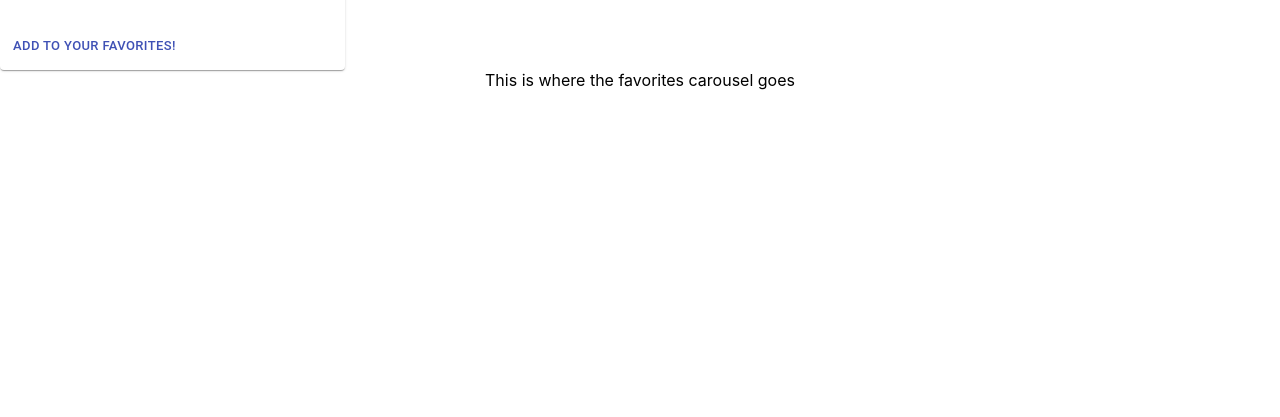
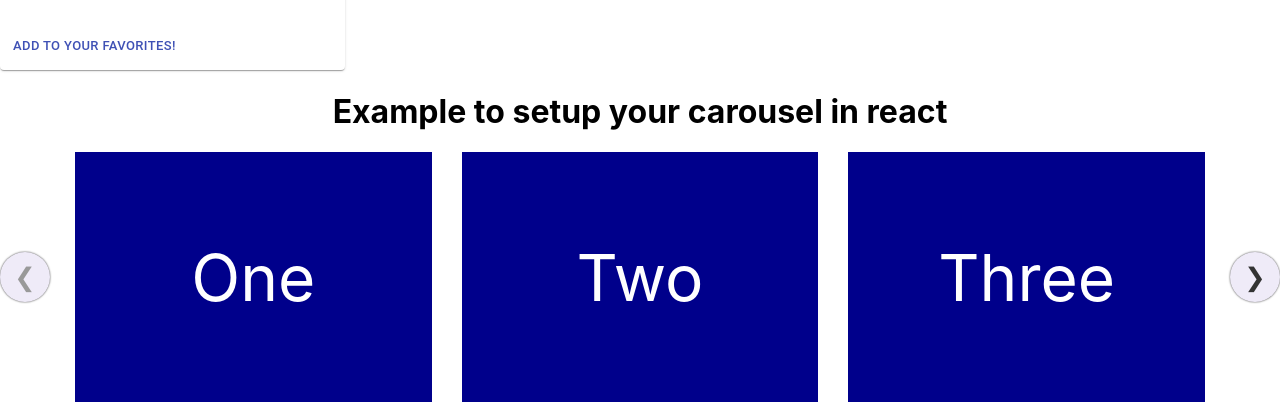
Before and after one commit to dtgoo/MovieSnob, a React (Create React App) app in the folder moviesnob/: page / in a window 1280 px wide. Shown: the part 499-916 px from the top of the page. Before the commit the page ends 800 px from the top, so only its background shows below. Built offline with nearby package versions, Linux system fonts and the light colour scheme.

Commit message:
added carousel.. need to pass down Movie data

```diff
--- a/moviesnob/package.json
+++ b/moviesnob/package.json
@@ -10,7 +10,9 @@
     "axios": "^0.21.0",
     "react": "^17.0.1",
     "react-dom": "^17.0.1",
+    "react-elastic-carousel": "^0.9.5",
     "react-scripts": "4.0.1",
+    "styled-components": "^5.2.1",
     "web-vitals": "^0.2.4"
   },
   "scripts": {
--- a/moviesnob/src/App.js
+++ b/moviesnob/src/App.js
@@ -3,6 +3,7 @@ import React, { Component } from 'react';
 import axios from 'axios';
 import StagingCard from './components/stagingCard.jsx'
 import FavoritesList from './components/favoritesList.jsx'
+import DecisionData from './components/decision.jsx'
 
 class App extends Component {
 	constructor(props) {
@@ -36,7 +37,6 @@ class App extends Component {
       }
     })
     .then((response) => {
-    console.log('CurrentMovie', response.data)
     this.setState({
       currentMovie: response.data
     })
@@ -45,9 +45,10 @@ class App extends Component {
     )}
 
   addToFavorites(movieData) {
-    console.log('Rotten Tomatoes!: ', movieData.Ratings[1].Value)
+    // here you'll want to remove the percent sign and make an integer
+    let reviewNumber = parseInt(movieData.Ratings[1].Value, 10);
     let newArray = this.state.favoritesData.concat(movieData);
-    let reviewArray = this.state.reviewData.concat(movieData.Ratings[1].Value)
+    let reviewArray = this.state.reviewData.concat(reviewNumber)
     this.setState({
       favoritesData: newArray,
       reviewData: reviewArray
@@ -70,7 +71,8 @@ class App extends Component {
           <input type="submit" value="Submit" />
         </form>
        <StagingCard currentMovie={this.state.currentMovie} addToFavorites={this.addToFavorites}/>
-       <FavoritesList reviewData={this.state.reviewData} favoritesData={this.state.favoritesData}/>
+       <FavoritesList favoritesData={this.state.favoritesData}/>
+       <DecisionData reviewData={this.state.reviewData}/>
       </div>
     )}
 }
--- /dev/null
+++ b/moviesnob/src/components/Item.js
@@ -0,0 +1,13 @@
+import styled from "styled-components";
+
+export default styled.div`
+  display: flex;
+  justify-content: center;
+  align-items: center;
+  height: 250px;
+  width: 100%;
+  background-color: #00008B;
+  color: #fff;
+  margin: 0 15px;
+  font-size: 4em;
+`;
--- /dev/null
+++ b/moviesnob/src/components/decision.jsx
@@ -0,0 +1,13 @@
+import React from 'react'
+
+
+function DecisionData(props) {
+  console.log('this is the review array', props.reviewData)
+  return (
+    <div>
+      {props.reviewData}
+    </div>
+  )
+}
+
+export default DecisionData
--- a/moviesnob/src/components/favoritesList.jsx
+++ b/moviesnob/src/components/favoritesList.jsx
@@ -1,16 +1,36 @@
-import React from 'react'
+  import React from "react";
+import ReactDOM from "react-dom";
+import Carousel from "react-elastic-carousel";
+import Item from "./Item";
+import "../index.css";
 
 
-
-
+const breakPoints = [
+  { width: 1, itemsToShow: 1 },
+  { width: 550, itemsToShow: 2 },
+  { width: 768, itemsToShow: 3 },
+  { width: 1200, itemsToShow: 4 },
+];
 
 function favoritesList(props) {
-  console.log(props)
+  console.log('this is the review array', props.reviewData)
   return (
-    <div>
-      This is where the favorites carousel goes
-    </div>
-  )
+    <>
+      <h1 style={{ textAlign: "center" }}>Example to setup your carousel in react</h1>
+      <div className="App">
+        <Carousel breakPoints={breakPoints}>
+          <Item>One</Item>
+          <Item>Two</Item>
+          <Item>Three</Item>
+          <Item>Four</Item>
+          <Item>Five</Item>
+          <Item>Six</Item>
+          <Item>Seven</Item>
+          <Item>Eight</Item>
+        </Carousel>
+      </div>
+    </>
+  );
 }
 
 export default favoritesList
--- a/moviesnob/src/components/stagingCard.jsx
+++ b/moviesnob/src/components/stagingCard.jsx
@@ -19,7 +19,6 @@ const useStyles = makeStyles({
 
 export default function StagingCard(props) {
   const classes = useStyles();
-  console.log('FROM COMPONENT!', props.currentMovie.Title)
   if (props.currentMovie === undefined) {
     return (
       <div>Waiting on call... </div>
```
Also changed, not shown: 2 other files (tests, documents, lock files or other folders).
